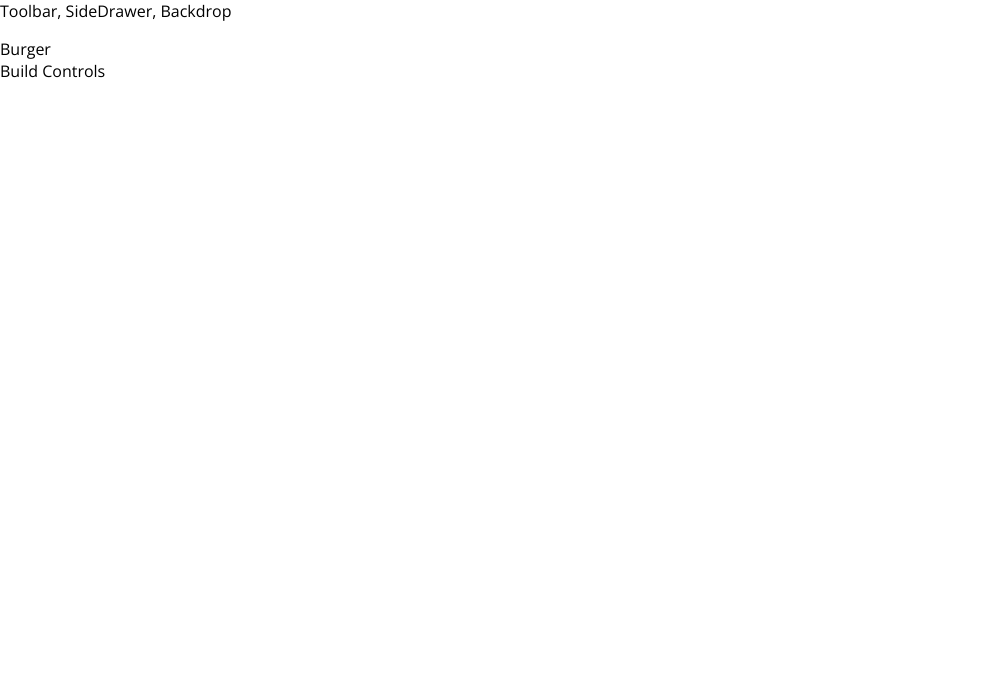
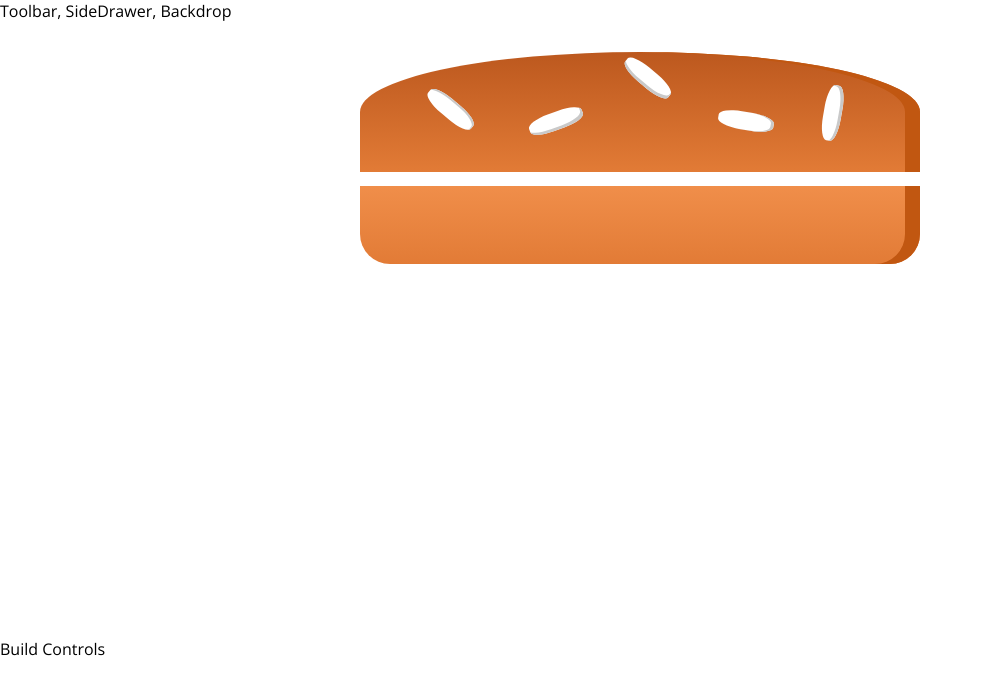
Before and after one commit to cesardlinx/burgerbuilder, a React (Create React App) app: page / in a window 1280 px wide. Shown: the top 694 px of the page, without its empty margins (0-983 px from the left). Built offline with nearby package versions, Linux system fonts and the light colour scheme.

Commit message:
Implementation of Burger component
The burger component was implemented to show visually the burger
the user has chosen.

The styles to the burger were added to Burger.js and also the media
query were created to support all devices.

The burger component was added to the BurgerBuilder component

```diff
--- a/src/components/Burger/Burger.js
+++ b/src/components/Burger/Burger.js
@@ -0,0 +1,14 @@
+import React from 'react';
+import classes from './Burger.module.css';
+import BurgerIngredient from './BurgerIngredient/BurgerIngredient';
+
+const Burger = (props) => {
+  return (
+    <div className={classes.Burger}>
+      <BurgerIngredient type="bread-top"/>
+      <BurgerIngredient type="bread-bottom"/>
+    </div>
+  )
+}
+
+export default Burger;
--- /dev/null
+++ b/src/components/Burger/Burger.module.css
@@ -0,0 +1,30 @@
+.Burger {
+    width: 100%;
+    margin: auto;
+    height: 250px;
+    overflow: scroll;
+    text-align: center;
+    font-weight: bold;
+    font-size: 1.2rem;
+}
+
+@media (min-width: 500px) and (min-height: 400px) {
+    .Burger {
+        width: 350px;
+        height: 300px;
+    }
+}
+
+@media (min-width: 500px) and (min-height: 401px) {
+    .Burger {
+        width: 450px;
+        height: 400px;
+    }
+}
+
+@media (min-width: 1000px) and (min-height: 700px) {
+    .Burger {
+        width: 700px;
+        height: 600px;
+    }
+}
--- a/src/containers/BurgerBuilder/BurgerBuilder.js
+++ b/src/containers/BurgerBuilder/BurgerBuilder.js
@@ -1,11 +1,12 @@
 import React, { Component } from 'react';
 import Aux from '../../hoc/Aux';
+import Burger from '../../components/Burger/Burger';
 
 class BurgerBuilder extends Component {
   render() {
     return (
       <Aux>
-        <div>Burger</div>
+        <Burger />
         <div>Build Controls</div>
       </Aux>
     );
```
